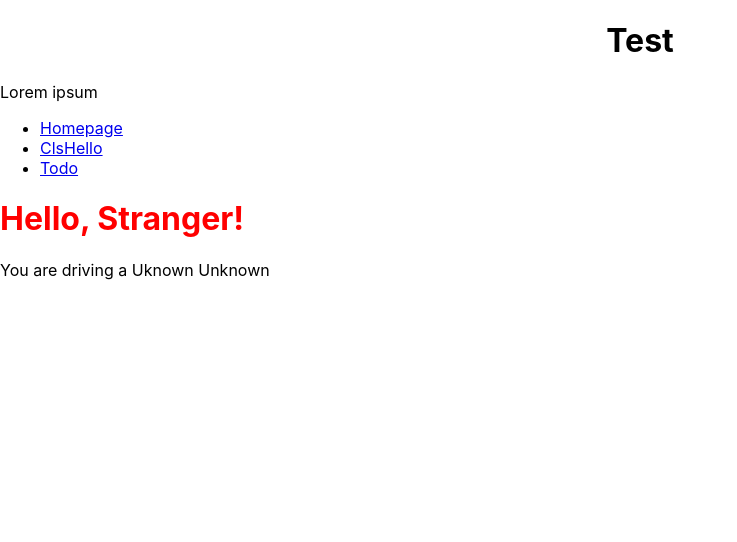
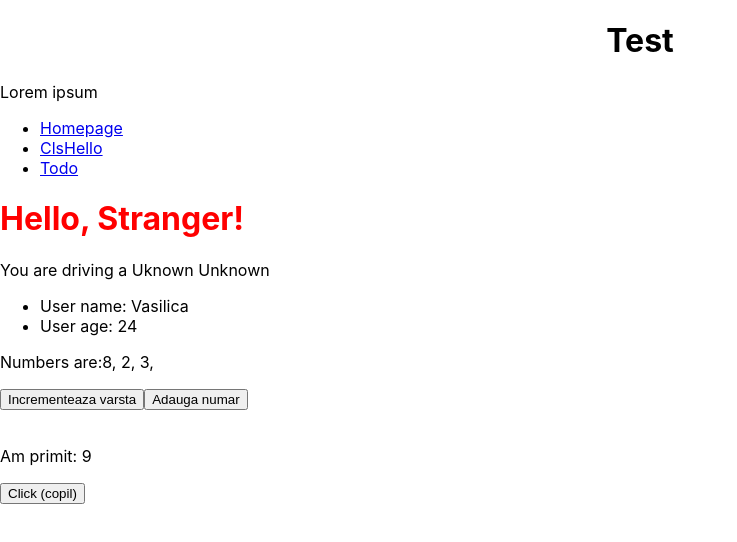
Before and after one commit to gabigutu/db-bootcamp-2024-frontend, a React (Create React App) app in the folder 26-hello-react/: page / in a window 1280 px wide. Shown: the top 542 px of the page, without its empty margins (0-737 px from the left). Built offline with nearby package versions, Linux system fonts and the light colour scheme.

Commit message:
State and props are immutable

```diff
--- a/26-hello-react/src/App.js
+++ b/26-hello-react/src/App.js
@@ -1,10 +1,9 @@
-import logo from './logo.svg';
+import { Link, Route, BrowserRouter as Router, Routes } from 'react-router-dom';
 import './App.css';
+import ClsHello from './components/ClsHello/ClsHello';
 import Hello from './components/Hello/Hello';
-import ClsHello from './components/ClsHello/ClsHello';
-import Todo from './components/Todo/Todo';
-import { BrowserRouter as Router, Route, Link, Routes } from 'react-router-dom';
 import TodoDetails from './components/TodoDetails/TodoDetails';
+import TodoWithNavigate from './components/TodoWithNavigate';
 
 function App() {
   const car = {
@@ -32,7 +31,7 @@ function App() {
       <Routes>
         <Route path='/' element={<Hello />} />
         <Route path='/hello' element={<ClsHello />} />
-        <Route path='/todo' element={<Todo test='Stefan' />} />
+        <Route path='/todo' element={<TodoWithNavigate test='Stefan' />} />
         <Route path='/todo/:id' element={<TodoDetails />} />
       </Routes>
 
--- /dev/null
+++ b/26-hello-react/src/components/ChildHello/ChildHello.js
@@ -0,0 +1,20 @@
+
+function ChildHello (props) {
+
+    console.log(props);
+
+    const clickCopil = () => {
+        console.log('ai dat click in componenta copil');
+        props.actiuneDinParinte();
+    }
+
+
+    return (
+        <>
+            <p>Am primit: <span>{props.numar}</span></p>
+            <button onClick={clickCopil}>Click (copil)</button>
+        </>
+    )
+}
+
+export default ChildHello;
--- a/26-hello-react/src/components/ClsHello/ClsHello.js
+++ b/26-hello-react/src/components/ClsHello/ClsHello.js
@@ -7,15 +7,15 @@ class ClsHello extends Component {
         this.state = {
             age: 10
         }
-
     }
 
     increaseAge() {
-        this.setState(
-            {
-                age: this.state.age++
-            }
-        )
+        console.log('test');
+        this.setState({
+            age: ++this.state.age
+        }, () => {
+            console.log(`Noua varsta este ${this.state.age}`);
+        })
     }
 
     render() {
@@ -40,9 +40,9 @@ class ClsHello extends Component {
     }
 
     componentDidMount() {
-        // setInterval(() => {
-        //     this.increaseAge();
-        // }, 1000);
+        setInterval(() => {
+            this.increaseAge();
+        }, 1000);
         console.log('ClsHello mounted');
     }
 
--- a/26-hello-react/src/components/Hello/Hello.js
+++ b/26-hello-react/src/components/Hello/Hello.js
@@ -1,3 +1,5 @@
+import { useState } from 'react';
+import ChildHello from '../ChildHello/ChildHello';
 import './Hello.css';
 
 
@@ -6,10 +8,59 @@ function capitalizeFirstLetter(str) {
 }
 
 function Hello(props) {
-    return <>
-        <h1 className="hello">Hello, {props.name ? capitalizeFirstLetter(props.name) : 'Stranger'}!</h1>
-        <p>You are driving a {props.car?.make ? props.car.make : 'Uknown'} {props.car?.model ? props.car.model : 'Unknown'}</p>
-      </>;
+  const [user, setUser] = useState({
+    name: 'Vasilica',
+    age: 24
+  });
+  const [arr, setArr] = useState([8, 2, 3]);
+
+  let [ nrLoto, setNrLoto] = useState(9);
+
+  const incrementeazaNrLoto = () => {
+    setNrLoto(++nrLoto);
+    console.log(`NrLoto: ${nrLoto}`);
+  }
+
+  // setInterval(() => {
+  //   incrementeazaNrLoto();
+  // }, 1000);
+
+  const incrementeazaVarsta = () => {
+    user.age++;
+    setUser({
+      name: user.name,
+      age: user.age
+    });
+    console.log(user);
+  };
+
+  const adaugaNumar = () => {
+    // arr.push(Math.round(Math.random() * 10));
+    console.log(arr, typeof arr);
+    // setArr([...arr]);
+
+    const altArr = arr.concat(Math.round(Math.random() * 10));
+    setArr(altArr);
+  }
+
+
+  return <>
+    <h1 className="hello">Hello, {props.name ? capitalizeFirstLetter(props.name) : 'Stranger'}!</h1>
+    <p>You are driving a {props.car?.make ? props.car.make : 'Uknown'} {props.car?.model ? props.car.model : 'Unknown'}</p>
+    <ul>
+      <li>User name: {user.name}</li>
+      <li>User age: {user.age}</li>
+    </ul>
+    <p>
+      Numbers are:
+      {arr.map((number) => number + ', ')}
+    </p>
+    <button onClick={incrementeazaVarsta}>Incrementeaza varsta</button>
+    <button onClick={adaugaNumar}>Adauga numar</button>
+
+    <br /><br />
+    <ChildHello numar={nrLoto} actiuneDinParinte={incrementeazaNrLoto} />
+  </>;
 }
 
 export default Hello;
--- a/26-hello-react/src/components/Todo/Todo.js
+++ b/26-hello-react/src/components/Todo/Todo.js
@@ -122,6 +122,8 @@ class Todo extends Component {
     }
 
     performSearch() {
+        console.log('123');
+        console.log(this);
         this.props.navigate('/todo?s=' + this.search);
     }
 
@@ -135,7 +137,8 @@ class Todo extends Component {
                         console.log(event.target, event.target.value);
                         this.setSearchField(event.target.value);
                     }}></input>
-                    <button onClick={this.performSearch()}>Submit</button>
+                    <button type="button" onClick={this.performSearch.bind(this)}>Submit</button>
+                    {/* <button type="button" onClick={(e) => { this.performSearch() }}>Submit</button> */}
                 </form>
                 <button onClick={this.sayHello.bind(this)}>Say Hello!</button>
                 <table>
--- /dev/null
+++ b/26-hello-react/src/components/TodoWithNavigate.js
@@ -0,0 +1,10 @@
+import React from 'react';
+import { useNavigate } from 'react-router-dom';
+import Todo from './Todo/Todo';
+
+function TodoWithNavigate(props) {
+  const navigate = useNavigate();
+  return <Todo {...props} navigate={navigate} />;
+}
+
+export default TodoWithNavigate;
```
